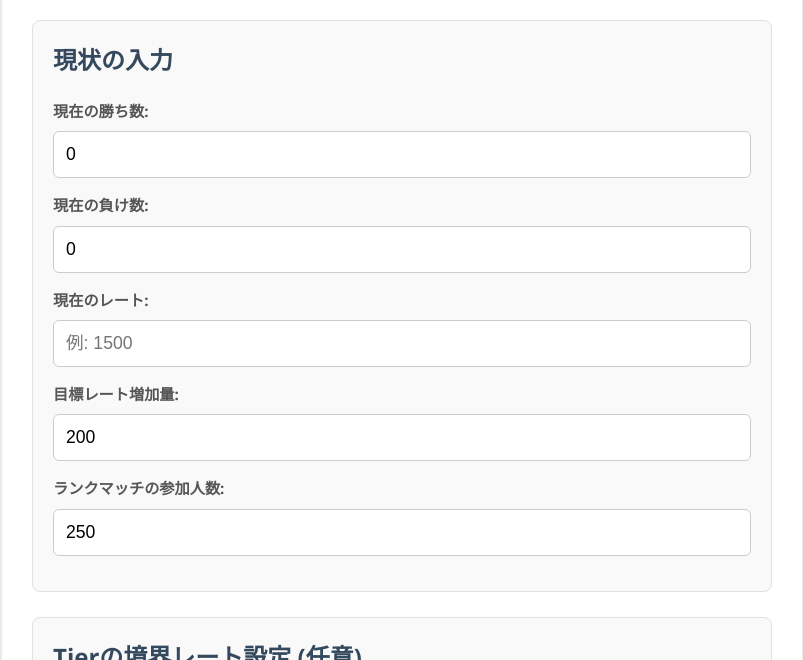
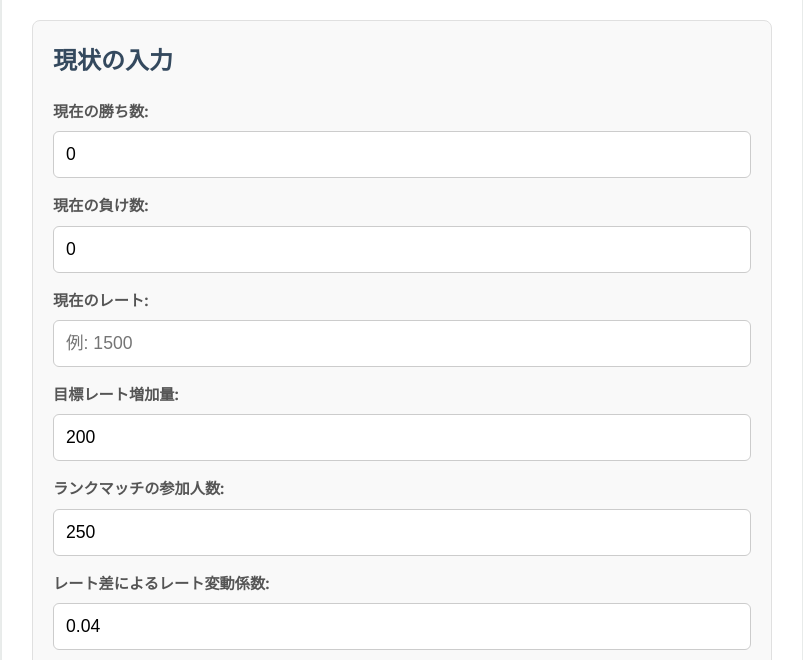
Before and after one commit to suibfh/ladder-calculator, a plain HTML site: page index.html in a window 1280 px wide. Shown: the part 140-800 px from the top of the page, without its empty margins (238-1041 px from the left). Drawn offline with Linux system fonts and the light colour scheme.

Commit message:
Update index.html

```diff
--- a/index.html
+++ b/index.html
@@ -30,7 +30,11 @@
             </div>
             <div class="input-group">
                 <label for="totalPlayers">ランクマッチの参加人数:</label>
-                <input type="number" id="totalPlayers" value="250" placeholder="例: 10000" min="1"> </div>
+                <input type="number" id="totalPlayers" value="250" placeholder="例: 10000" min="1">
+            </div>
+            <div class="input-group">
+                <label for="rateDiffCoefficient">レート差によるレート変動係数:</label> <input type="number" id="rateDiffCoefficient" value="0.04" step="0.01" min="0">
+            </div>
         </div>
 
         <div class="input-section">
```
